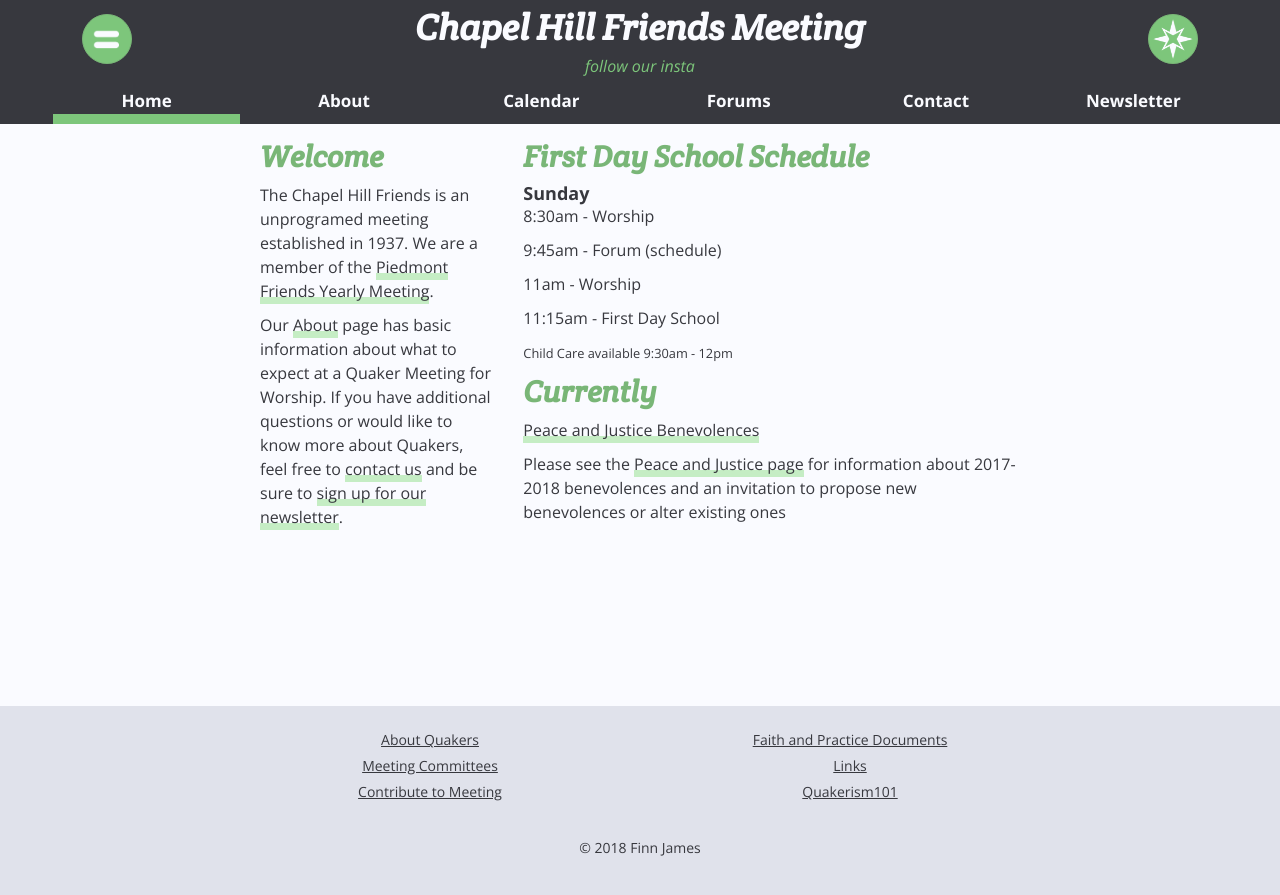
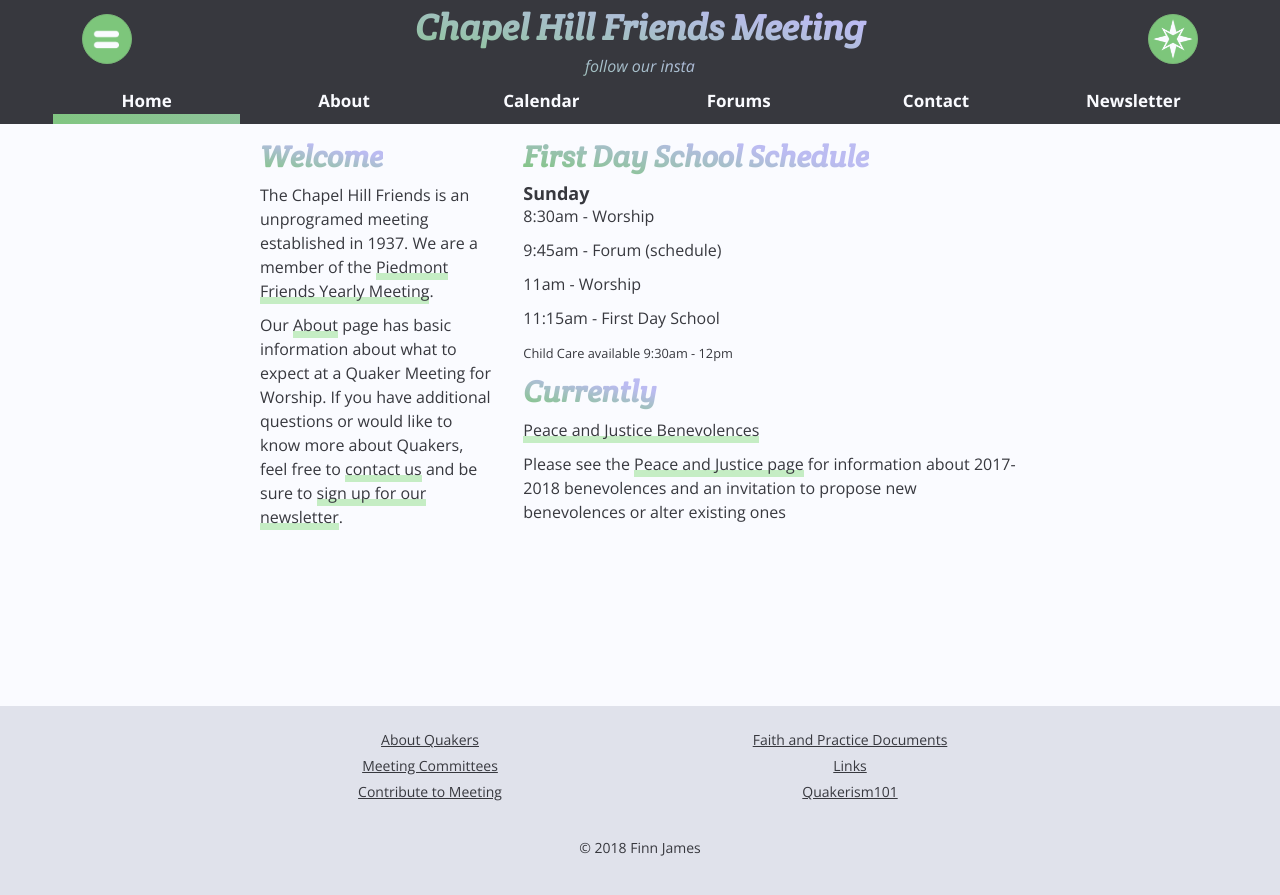
Before and after one commit to finnjames/radiolevity.com, a Jekyll site: the page built from pages/index.md, in a window 1280 px wide. Shown: the top 895 px of the page. Built offline with Jekyll 4.4.1, drawn with Linux system fonts in a browser that asks for light colours.

Commit message:
gradients

```diff
--- a/_sass/_palette.scss
+++ b/_sass/_palette.scss
@@ -19,6 +19,10 @@
 $light1: lighten($color1, 40%);
 $dark2: hsla(230%, 20%, 90%, 1);
 $dark3: darken($color3, 30%);
+
+$gradient: linear-gradient(10deg, $color3 0%, darken(lavender, 10%) 70%);
+$gradient-horizontal: linear-gradient(to right, $color3 0%, darken(lavender, 10%) 70%);
+
 
 $shadoweffect: 0 1px  0 #898989,
                0.5px  2px  0    #808080,
--- a/_sass/main.scss
+++ b/_sass/main.scss
@@ -10,6 +10,12 @@
   -ms-transform: translateY(-50%);
   transform: translateY(-50%);
   transform-style: preserve-3d;
+}
+
+@mixin gradient-text(){
+  background: $gradient;
+  -webkit-background-clip: text;
+  -webkit-text-fill-color: transparent;
 }
 
 $fontstack: 'Open Sans', Helvetica, sans-serif;
@@ -34,6 +40,8 @@
   font-weight: 700;
   font-size: 30px;
   color: $color5;
+  display: inline-block;
+  @include gradient-text();
 }
 
 h2 {
@@ -77,6 +85,7 @@
   font-size: 2em;
   color: $color2;
   text-align: center;
+  @include gradient-text();
   // text-shadow: $shadoweffect2;
 }
 
@@ -134,6 +143,7 @@
   text-align: center;
   font-size: 16px;
   color: $color3;
+  @include gradient-text();
   margin: 0px;
 }
 
@@ -161,6 +171,11 @@
     }
     &:hover {
       color: $color3;
+      @include gradient-text();
+      background-image: $gradient-horizontal;
+      background-size: cover;
+      background-position: center;
+      background-attachment: fixed;
     }
     &:active {
       color: $color5;
@@ -169,11 +184,14 @@
 }
 
 .hilight {
-  background-color: $color3;
   height: 0px;
   width: 100%;
   margin: 0px;
   margin-top: 10px;
+  background-image: $gradient-horizontal;
+  background-size: cover;
+  background-position: center;
+  background-attachment: fixed;
 }
 
 .popover {
```
Also changed, not shown: 4 other files.
